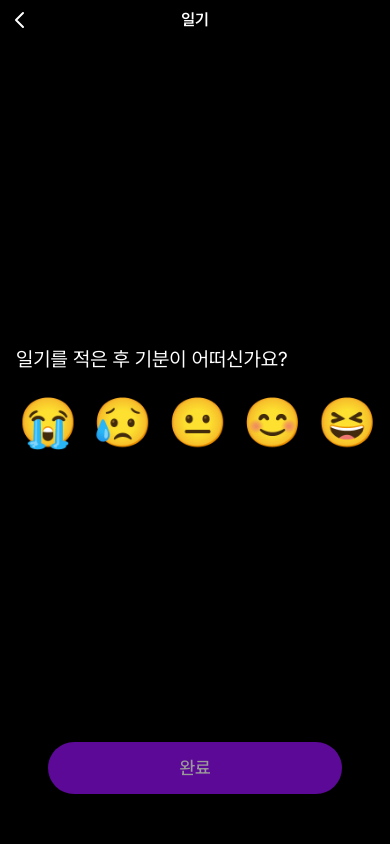
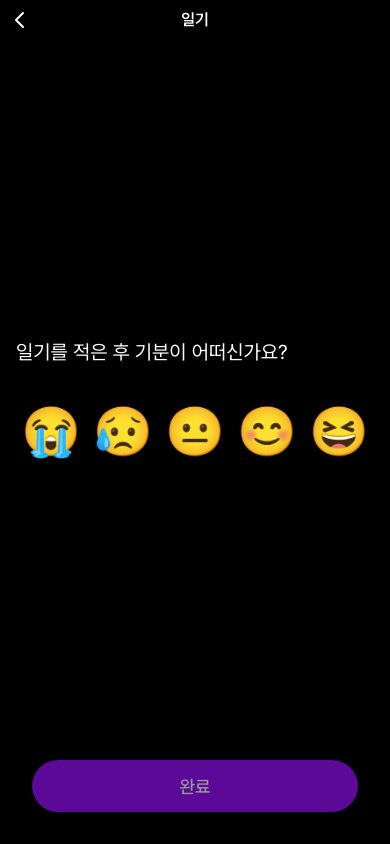
Before and after one commit to Doo-mer/ALLOUT-V2, a Next.js app: page /write/7 in a window 390 px wide. Built offline with nearby package versions, Linux system fonts and the light colour scheme.

Commit message:
메인페이지 반응형 적용

```diff
--- a/app/globals.css
+++ b/app/globals.css
@@ -3,6 +3,12 @@
 @theme inline {
   --font-pretendard: var(--font-CSSpretendard);
   --font-rix: var(--font-CSSrix)
+}
+
+@theme {
+  --breakpoint-*: initial;
+  --breakpoint-tablet: 450px;
+  --breakpoint-phone: 350px;
 }
 
 html, body {
--- a/app/home/page.tsx
+++ b/app/home/page.tsx
@@ -66,7 +66,7 @@ const ChallengeCard: React.FC<ChallengeCardProps> = ({ days, target }) => {
   const degree = progress * 360;
 
   return (
-    <div className="relative w-32 h-36 rounded-2xl">
+    <div className="relative w-32 h-28 rounded-2xl">
       {/* 동적 테두리: 달성률에 따라 conic-gradient로 표시 */}
       <div
         className="inset-0 rounded-2xl"
@@ -300,10 +300,10 @@ export default function HomePage() {
           {/* 상단 섹션 */}
           <Column className="w-full justify-between gap-8 snap-start">
             <Column className="w-full ml-6 mt-12">
-              <div className="text-[1.5rem] text-white font-medium font-pretendard mb-[-0.25rem]">
+              <div className="text-[1.25rem] phone:text-[1.5rem] text-white font-medium font-pretendard mb-[-0.25rem]">
                 안녕하세요
               </div>
-              <div className="text-[1.5rem] text-neutral-500 font-medium font-pretendard">
+              <div className="text-[1.25rem] phone:text-[1.5rem] text-neutral-500 font-medium font-pretendard">
                 오늘은 무슨 일이 있으셨나요?
               </div>
             </Column>
--- a/app/write/1/page.tsx
+++ b/app/write/1/page.tsx
@@ -28,9 +28,9 @@ export default function DiaryPage() {
             <Container className="flex flex-col justify-between">
                 <Header title="일기" />
                 <Column>
-                    <Column className="mx-auto gap-[2rem]">
+                    <Column className="gap-[2rem] p-4">
                         <SubTitle>기분이 어떠신가요?</SubTitle>
-                        <Row className="flex space-x-2">
+                        <Row className="flex space-x-2 mx-auto">
                             {emotions.map((emotion, idx) => (
                                 <div
                                     key={idx}
--- a/app/write/7/page.tsx
+++ b/app/write/7/page.tsx
@@ -10,6 +10,7 @@ import Column from '@/shared/layout/Column'
 import SubTitle from '@/shared/component/SubTitle'
 import { moodChangeAtom, diaryDataAtom, resetDiaryAtom } from '@/shared/store/diaryStore';
 import PrimaryButton from '@/shared/component/PrimaryButton'
+import Row from '@/shared/layout/Row';
 
 const moodChanges = [
   { emoji: '😭', label: '매우 나빠짐' },
@@ -70,19 +71,16 @@ export default function MoodChangePage() {
 
   return (
     <App>
-      <Container>
+      <Container  className="flex flex-col justify-between">
           <Header title='일기' />
-        <Column className="flex-1 justify-between p-4 h-[95%]">
-          <div></div>
-          <div className="space-y-4">
+          <Column>
+            <Column className="gap-[2rem] p-4">
               <SubTitle>일기를 적은 후 기분이 어떠신가요?</SubTitle>
-
-            <div className="grid grid-cols-5 gap-4">
+              <Row className="flex space-x-2 mx-auto ">
                 {moodChanges.map((mood, idx) => (
                   <div
                     key={idx}
-                  className={`w-16 h-16 flex items-center justify-center rounded-lg box-border ${selectedMoodChange === mood.label ? 'border-2 border-purple-500 bg-purple-600' : 'border-2 border-transparent'
-                    }`}
+                    className={`w-16 h-16 flex items-center justify-center rounded-lg box-border ${selectedMoodChange === mood.label ? 'border-2 border-purple-500 bg-purple-600' : 'border-2 border-transparent'}`}
                   >
                     <button
                       onClick={() => setSelectedMoodChange(mood.label)}
@@ -92,17 +90,12 @@ export default function MoodChangePage() {
                     </button>
                   </div>
                 ))}
-            </div>
-          </div>
-
-          {/* Complete Button */}
-          <div>
+              </Row>
+            </Column>
+          </Column>
         <PrimaryButton onClick={handleComplete} disabled={isSubmitting || !selectedMoodChange}>
           {isSubmitting ? '저장 중...' : '완료'}
         </PrimaryButton>
-          </div>
-
-        </Column>
       </Container>
     </App>
   );
--- a/shared/component/CalendarGrid.tsx
+++ b/shared/component/CalendarGrid.tsx
@@ -26,18 +26,18 @@ const CalendarGrid: React.FC<CalendarGridProps> = ({
             clickable = true;
             content = (
               <span className="flex flex-col items-center">
-                <span className="text-xs mt-1">확인</span>
+                <span className="text-[0.75rem] phone:text-[0.875rem] tablet:text-[1rem] mt-1">확인</span>
               </span>
             );
             break;
           case 'today':
             statusClasses = 'border-2 border-white text-white';
-            content = <span className="text-sm font-normal">TODAY</span>;
+            content = <span className="text-[0.75rem] phone:text-[0.875rem] tablet:text-[1rem] font-normal">TODAY</span>;
             break;
           case 'empty':
           default:
             statusClasses = 'border-2 border-neutral-800 bg-opacity-30 cursor-default';
-            content = <span className="text-xs font-normal text-neutral-500">-</span>;
+            content = <span className="text-[0.75rem] phone:text-[0.875rem] tablet:text-[1rem] font-normal text-neutral-500">-</span>;
             break;
         }
 
--- a/shared/layout/Container.tsx
+++ b/shared/layout/Container.tsx
@@ -5,7 +5,7 @@ interface ContainerProps {
 
 const Container: React.FC<ContainerProps> = ({ className = '', children }) => {
     return (
-        <div className={`container mx-auto max-w-[600px] bg-black h-full ${className}`.trim()}>
+        <div className={`container mx-auto max-w-[600px] overflow-y-auto overflow-x-hidden h-screen relative bg-black ${className}`.trim()}>
             {children}
         </div>
     );
```
Lines whose indentation alone changed are shown as unchanged.
